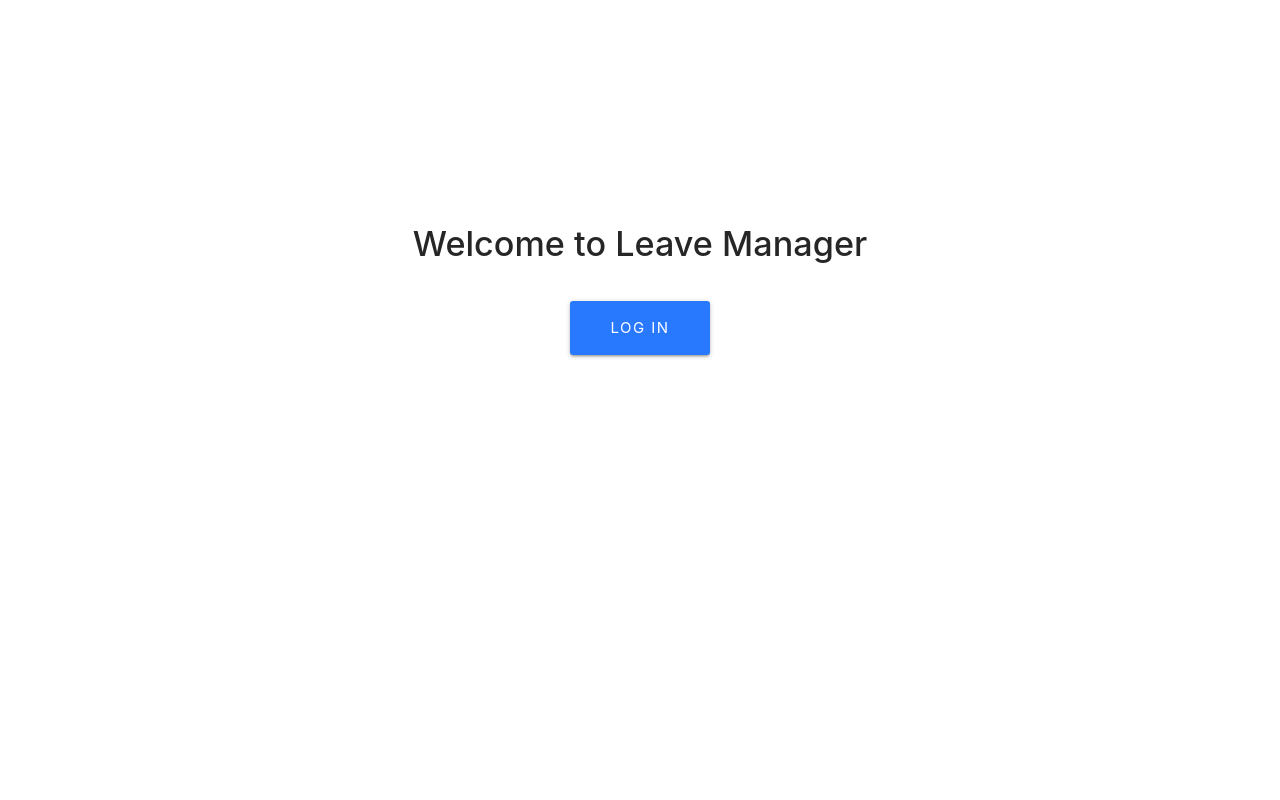
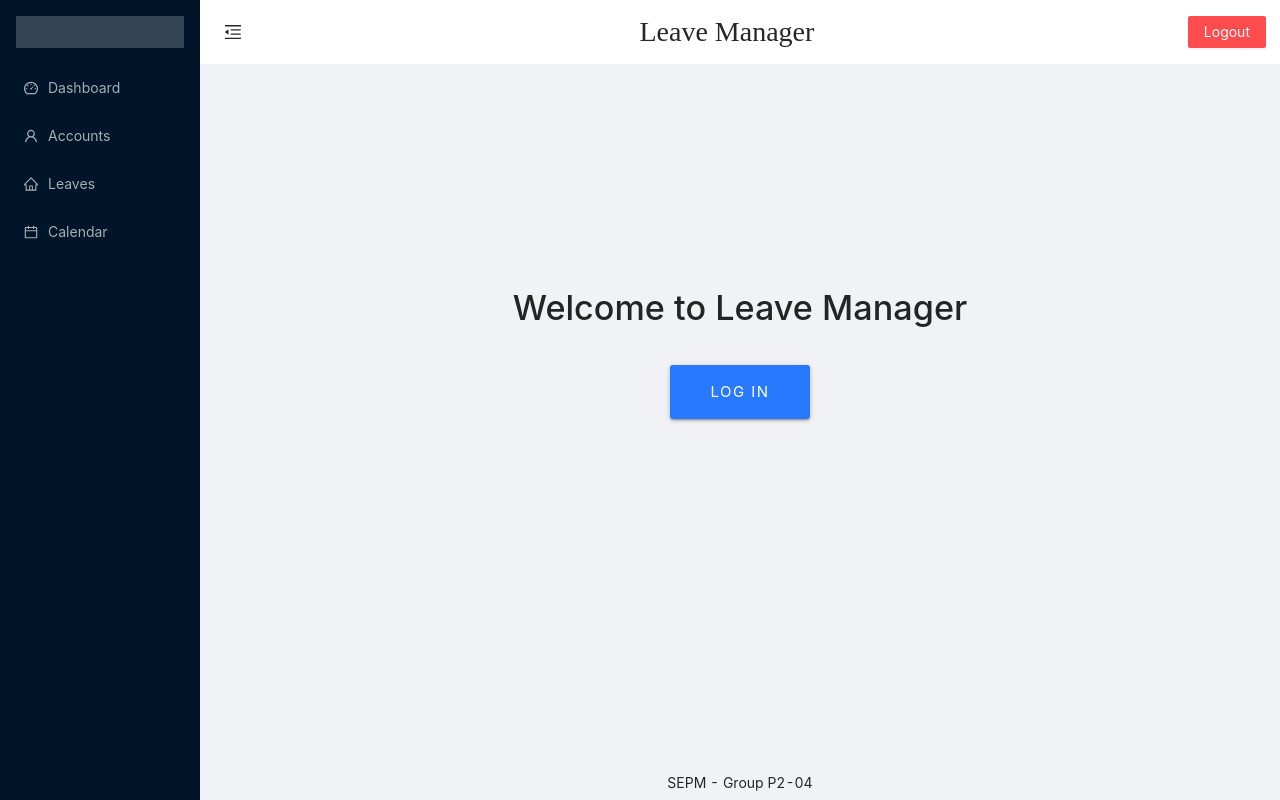
Before and after one commit to dineshRmit/P2-04-LeaveManagementSystem, a React (Create React App) app in the folder client/: page / in a window 1280 px wide. Built offline with nearby package versions, Linux system fonts and the light colour scheme.

Commit message:
fixed layout

```diff
--- a/client/src/App.js
+++ b/client/src/App.js
@@ -1,7 +1,18 @@
 import React, { Component } from "react";
 import { BrowserRouter as Router, Route, Switch } from "react-router-dom";
+import styled from "styled-components";
+import { connect as connectRedux } from "react-redux";
+import { Layout, Menu, Button } from "antd";
 import jwt_decode from "jwt-decode";
 import setAuthToken from "./utils/setAuthToken";
+import {
+  DashboardOutlined,
+  MenuUnfoldOutlined,
+  MenuFoldOutlined,
+  UserOutlined,
+  HomeOutlined,
+  CalendarOutlined,
+} from "@ant-design/icons";
 
 import { setCurrentUser, logoutUser } from "./actions/authActions";
 import { Provider } from "react-redux";
@@ -9,13 +20,16 @@ import store from "./store";
 
 import Navbar from "./components/layout/Navbar";
 import Login from "./components/auth/Login";
-import AdminHome from "./components/pages/adminHome";
+// import AdminHome from "./components/pages/adminHome";
 import Landing from "./components/layout/Landing";
 import Register from "./components/auth/Register";
 import PrivateRoute from "./components/private-route/PrivateRoute";
 import Dashboard from "./components/dashboard/Dashboard";
 
 import "./App.css";
+import { connect } from "mongoose";
+
+const { Header, Sider, Content, Footer } = Layout;
 
 // Check for token to keep user logged in
 if (localStorage.jwtToken) {
@@ -37,24 +51,88 @@ if (localStorage.jwtToken) {
   }
 }
 class App extends Component {
+  state = {
+    collapsed: false,
+  };
+
+  toggle = () => {
+    this.setState({
+      collapsed: !this.state.collapsed,
+    });
+  };
+
+  onLogoutClick = () => {
+    this.props.logoutUser();
+  };
+
   render() {
     return (
       <Provider store={store}>
         <Router>
-          <div className="App">
-            {/* <Navbar /> */}
+          <StyledLayout>
+            {/* <div className="App"> */}
+            <Navbar collapsed={this.state.collapsed} />
+            <Layout>
+              <StyledHeader>
+                {React.createElement(this.state.collapsed ? MenuUnfoldOutlined : MenuFoldOutlined, {
+                  className: "trigger",
+                  onClick: this.toggle,
+                })}
+                <AppName>Leave Manager</AppName>
+                <LogoutDiv>
+                  <Button type="primary" danger onClick={() => this.onLogoutClick()}>
+                    Logout
+                  </Button>
+                </LogoutDiv>
+              </StyledHeader>
+              <Content>
                 <Route exact path="/" component={Landing} />
                 <Route exact path="/register" component={Register} />
                 <Route exact path="/login" component={Login} />
                 <Switch>
                   <PrivateRoute exact path="/dashboard" component={Dashboard} />
-              <PrivateRoute exact path="/adminHome" component={AdminHome} />
+                  {/* <PrivateRoute exact path="/adminHome" component={AdminHome} /> */}
                   {/* <PrivateRoute exact path="/adminHome/Accounts" component={AdminAccounts} /> */}
                 </Switch>
-          </div>
+              </Content>
+              <StyledFooter className="layout-footer">SEPM - Group P2-04 </StyledFooter>
+            </Layout>
+          </StyledLayout>
         </Router>
       </Provider>
     );
   }
 }
+
+const StyledHeader = styled(Header)`
+  padding: 0;
+  padding-right: 1em;
+  display: flex;
+  background: #fff;
+  justify-content: space-between;
+`;
+
+const StyledLayout = styled(Layout)`
+  height: 100vh;
+`;
+
+const StyledFooter = styled(Footer)`
+  display: flex;
+  justify-content: center;
+  height: 6%;
+  text-align: center;
+  vertical-align: middle;
+  padding: 20px 0;
+`;
+
+const AppName = styled.div`
+  font-size: 2em;
+  font-family: auto;
+`;
+
+const LogoutDiv = styled.div`
+  justify-content: space-between;
+  align: right;
+`;
+
 export default App;
--- a/client/src/components/layout/Navbar.js
+++ b/client/src/components/layout/Navbar.js
@@ -1,27 +1,144 @@
 import React, { Component } from "react";
+import styled from "styled-components";
 import { Link } from "react-router-dom";
+import Landing from "./Landing";
+import { Layout, Menu, Button } from "antd";
+import {
+  DashboardOutlined,
+  MenuUnfoldOutlined,
+  MenuFoldOutlined,
+  UserOutlined,
+  HomeOutlined,
+  CalendarOutlined,
+} from "@ant-design/icons";
+import { BrowserRouter as Router, Route, Switch } from "react-router-dom";
+
+// import AdminAccounts from "./admin/accounts/adminAccounts";
+// import AdminOverview from "./admin/overview/adminAccounts";
+
+import "antd/dist/antd.css"; // or 'antd/dist/antd.less'
+import "./navbar.css";
+
+const { Header, Sider, Content } = Layout;
 
 class Navbar extends Component {
+  componentDidMount = () => {};
+
+  handleMenuClick = (menu) => {
+    console.log(" Active key " + menu.key);
+  };
+
   render() {
     return (
-      <div className="navbar-fixed">
-        <nav className="z-depth-0">
-          <div className="nav-wrapper white">
-            <Link
-              to="/"
-              style={{
-                fontFamily: "monospace",
-              }}
-              className="col s5 brand-logo center black-text"
-            >
-              <i className="material-icons">code</i>
-              P2-04
-            </Link>
-          </div>
-        </nav>
-      </div>
+      // <Router>
+      //   <StyledLayout>
+      <Sider trigger={null} collapsible collapsed={this.props.collapsed}>
+        <div className="logo" />
+        <Menu theme="dark" mode="inline" onSelect={this.handleMenuClick}>
+          <Menu.Item key="1" icon={<DashboardOutlined />}>
+            Dashboard
+            <Link to="/adminHome/Overview"></Link>
+          </Menu.Item>
+          <Menu.Item key="2" icon={<UserOutlined />}>
+            Accounts
+            <Link to="/adminHome/Accounts"></Link>
+          </Menu.Item>
+          <Menu.Item key="3" icon={<HomeOutlined />}>
+            Leaves
+          </Menu.Item>
+          <Menu.Item key="4" icon={<CalendarOutlined />}>
+            Calendar
+          </Menu.Item>
+        </Menu>
+      </Sider>
+
+      // <Layout className="site-layout">
+      //   <StyledHeader>
+      //     {React.createElement(this.state.collapsed ? MenuUnfoldOutlined : MenuFoldOutlined, {
+      //       className: "trigger",
+      //       onClick: this.toggle,
+      //     })}
+      //     <AppName>Leave Manager</AppName>
+      //     <LogoutDiv>
+      //       <Button type="primary" danger>
+      //         Logout
+      //       </Button>
+      //     </LogoutDiv>
+      //   </StyledHeader>
+      //  <Content
+      //         className="site-layout-background"
+      //         style={{
+      //           margin: "24px 16px",
+      //           padding: 24,
+      //           minHeight: 280,
+      //         }}
+      //       >
+      //         <Switch>
+      //           <Route exact path="/" component={Landing} />
+      //           <Route path="/adminHome/Overview" component={AdminOverview} />
+      //           <Route path="/adminHome/Accounts" exact component={AdminAccounts} />
+      //         </Switch>
+      //       </Content>
+      //  </Layout>
+      //   </StyledLayout>
+      // </Router>
     );
   }
 }
 
+const StyledLayout = styled(Layout)`
+  height: 100vh;
+`;
+
+const LogoutDiv = styled.div`
+  justify-content: space-between;
+  align: right;
+`;
+
+const StyledHeader = styled(Header)`
+  padding: 0;
+  padding-right: 1em;
+  display: flex;
+  background: #fff;
+  justify-content: space-between;
+`;
+
+const GroupName = styled.div`
+  fontcolor: black;
+  font-size: 2em;
+`;
+
+const AppName = styled.div`
+  font-size: 2em;
+  font-family: auto;
+`;
+
 export default Navbar;
+
+// import React, { Component } from "react";
+// import { Link } from "react-router-dom";
+
+// class Navbar extends Component {
+//   render() {
+//     return (
+//       <div className="navbar-fixed">
+//         <nav className="z-depth-0">
+//           <div className="nav-wrapper white">
+//             <Link
+//               to="/"
+//               style={{
+//                 fontFamily: "monospace",
+//               }}
+//               className="col s5 brand-logo center black-text"
+//             >
+//               <i className="material-icons">code</i>
+//               P2-04
+//             </Link>
+//           </div>
+//         </nav>
+//       </div>
+//     );
+//   }
+// }
+
+// export default Navbar;
--- /dev/null
+++ b/client/src/components/layout/navbar.css
@@ -0,0 +1,21 @@
+.trigger {
+  font-size: 18px;
+  line-height: 64px;
+  padding: 0 24px;
+  cursor: pointer;
+  transition: color 0.3s;
+}
+
+.trigger:hover {
+  color: #1890ff;
+}
+
+.logo {
+  height: 32px;
+  background: rgba(255, 255, 255, 0.2);
+  margin: 16px;
+}
+
+.site-layout .site-layout-background {
+  background: #fff;
+}
--- a/client/src/components/pages/adminHome.js
+++ b/client/src/components/pages/adminHome.js
@@ -75,7 +75,7 @@ class AdminHome extends Component {
                 </Button>
               </LogoutDiv>
             </StyledHeader>
-            <Content
+            {/* <Content
               className="site-layout-background"
               style={{
                 margin: "24px 16px",
@@ -84,10 +84,10 @@ class AdminHome extends Component {
               }}
             >
               <Switch>
-                {/* <Route path="/adminHome/Overview" component={AdminOverview} /> */}
+                <Route path="/adminHome/Overview" component={AdminOverview} />
                 <Route path="/adminHome/Accounts" exact component={AdminAccounts} />
               </Switch>
-            </Content>
+            </Content> */}
           </Layout>
         </StyledLayout>
       </Router>
```
Also changed, not shown: client/src/components/layout/header.js (added, +38 -0 lines), client/src/Routes.js (added). Lines whose indentation alone changed are shown as unchanged.
